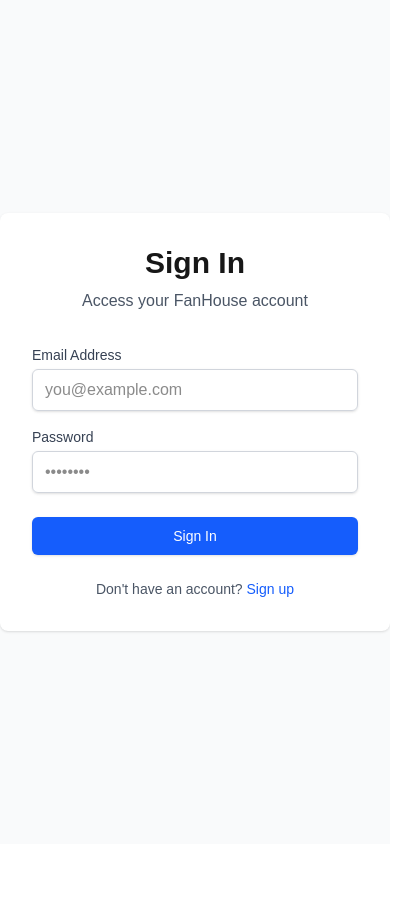
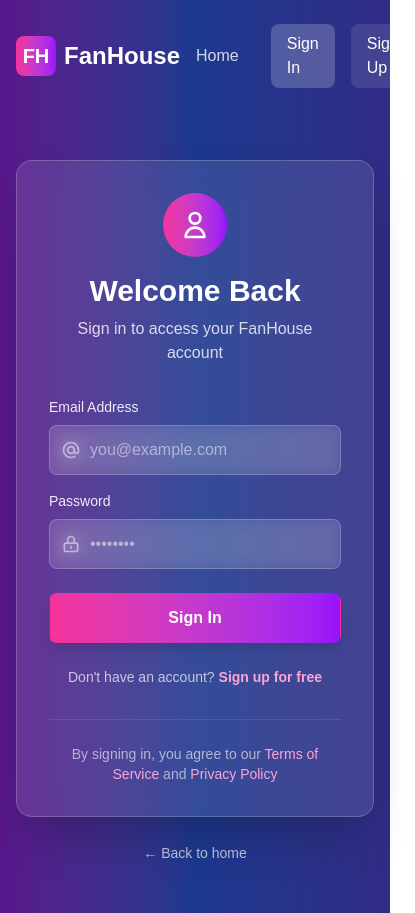
Before and after one commit to Anteneh008/fanhouse-web, a Next.js app: page /login in a window 390 px wide. Shown: the whole page, 415 px wide, since content can reach past the window. Before the commit the page ends 844 px from the top, so only its background shows below. Built offline with nearby package versions, Linux system fonts and the light colour scheme.

Commit message:
Refactor Home and Login pages to enhance UI and navigation. Introduce a new navigation link in the Home page and integrate a PublicNav component in the Login page for improved user experience. Update styling for better visual appeal and responsiveness across both pages.

```diff
--- /dev/null
+++ b/app/components/PublicNav.tsx
@@ -0,0 +1,56 @@
+'use client';
+
+import Link from 'next/link';
+import { usePathname } from 'next/navigation';
+
+export default function PublicNav() {
+  const pathname = usePathname();
+
+  return (
+    <nav className="container mx-auto px-4 sm:px-6 lg:px-8 py-6">
+      <div className="flex items-center justify-between">
+        <Link
+          href="/"
+          className="flex items-center space-x-2 hover:opacity-80 transition-opacity"
+        >
+          <div className="w-10 h-10 bg-linear-to-r from-pink-500 to-purple-600 rounded-lg flex items-center justify-center">
+            <span className="text-white font-bold text-xl">FH</span>
+          </div>
+          <span className="text-2xl font-bold text-white">FanHouse</span>
+        </Link>
+        <div className="flex items-center space-x-4">
+          <Link
+            href="/"
+            className={`px-4 py-2 rounded-lg transition-colors font-medium ${
+              pathname === '/'
+                ? 'bg-white/20 text-white'
+                : 'text-white/80 hover:text-white hover:bg-white/10'
+            }`}
+          >
+            Home
+          </Link>
+          <Link
+            href="/login"
+            className={`px-4 py-2 rounded-lg transition-colors font-medium ${
+              pathname === '/login'
+                ? 'bg-white/20 text-white'
+                : 'text-white/80 hover:text-white hover:bg-white/10'
+            }`}
+          >
+            Sign In
+          </Link>
+          <Link
+            href="/register"
+            className={`px-4 py-2 rounded-lg transition-colors font-medium ${
+              pathname === '/register'
+                ? 'bg-white/20 text-white'
+                : 'bg-white/10 hover:bg-white/20 text-white'
+            }`}
+          >
+            Sign Up
+          </Link>
+        </div>
+      </div>
+    </nav>
+  );
+}
--- a/app/login/page.tsx
+++ b/app/login/page.tsx
@@ -3,6 +3,7 @@
 import { useState, FormEvent } from "react";
 import { useRouter, useSearchParams } from "next/navigation";
 import Link from "next/link";
+import PublicNav from "@/app/components/PublicNav";
 
 export default function LoginPage() {
   const router = useRouter();
@@ -45,19 +46,56 @@
   };
 
   return (
-    <div className="min-h-screen flex items-center justify-center bg-gray-50">
-      <div className="max-w-md w-full space-y-8 p-8 bg-white rounded-lg shadow">
-        <div>
-          <h2 className="text-3xl font-bold text-center">Sign In</h2>
-          <p className="mt-2 text-center text-gray-600">
-            Access your FanHouse account
+    <div className="min-h-screen bg-linear-to-r from-purple-900 via-blue-900 to-indigo-900">
+      <PublicNav />
+
+      <div className="flex items-center justify-center min-h-[calc(100vh-80px)] px-4 sm:px-6 lg:px-8 py-12">
+        <div className="max-w-md w-full">
+          {/* Login Card */}
+          <div className="bg-white/10 backdrop-blur-lg rounded-2xl p-8 border border-white/20 shadow-2xl">
+            <div className="text-center mb-8">
+              <div className="inline-flex w-16 h-16 bg-linear-to-r from-pink-500 to-purple-600 rounded-full items-center justify-center mb-4">
+                <svg
+                  className="w-8 h-8 text-white"
+                  fill="none"
+                  stroke="currentColor"
+                  viewBox="0 0 24 24"
+                >
+                  <path
+                    strokeLinecap="round"
+                    strokeLinejoin="round"
+                    strokeWidth={2}
+                    d="M16 7a4 4 0 11-8 0 4 4 0 018 0zM12 14a7 7 0 00-7 7h14a7 7 0 00-7-7z"
+                  />
+                </svg>
+              </div>
+              <h2 className="text-3xl font-bold text-white mb-2">
+                Welcome Back
+              </h2>
+              <p className="text-white/80">
+                Sign in to access your FanHouse account
               </p>
             </div>
 
-        <form className="mt-8 space-y-6" onSubmit={handleSubmit}>
+            <form className="space-y-6" onSubmit={handleSubmit}>
               {error && (
-            <div className="bg-red-50 border border-red-200 text-red-700 px-4 py-3 rounded">
+                <div className="bg-red-500/20 border border-red-500/50 text-red-200 px-4 py-3 rounded-lg backdrop-blur-sm">
+                  <div className="flex items-center">
+                    <svg
+                      className="w-5 h-5 mr-2"
+                      fill="none"
+                      stroke="currentColor"
+                      viewBox="0 0 24 24"
+                    >
+                      <path
+                        strokeLinecap="round"
+                        strokeLinejoin="round"
+                        strokeWidth={2}
+                        d="M12 8v4m0 4h.01M21 12a9 9 0 11-18 0 9 9 0 0118 0z"
+                      />
+                    </svg>
                     {error}
+                  </div>
                 </div>
               )}
 
@@ -65,10 +103,26 @@
                 <div>
                   <label
                     htmlFor="email"
-                className="block text-sm font-medium text-gray-700"
+                    className="block text-sm font-medium text-white/90 mb-2"
                   >
                     Email Address
                   </label>
+                  <div className="relative">
+                    <div className="absolute inset-y-0 left-0 pl-3 flex items-center pointer-events-none">
+                      <svg
+                        className="h-5 w-5 text-white/50"
+                        fill="none"
+                        stroke="currentColor"
+                        viewBox="0 0 24 24"
+                      >
+                        <path
+                          strokeLinecap="round"
+                          strokeLinejoin="round"
+                          strokeWidth={2}
+                          d="M16 12a4 4 0 10-8 0 4 4 0 008 0zm0 0v1.5a2.5 2.5 0 005 0V12a9 9 0 10-9 9m4.5-1.206a8.959 8.959 0 01-4.5 1.207"
+                        />
+                      </svg>
+                    </div>
                     <input
                       id="email"
                       name="email"
@@ -76,18 +130,35 @@
                       required
                       value={email}
                       onChange={(e) => setEmail(e.target.value)}
-                className="mt-1 block w-full px-3 py-2 border border-gray-300 rounded-md shadow-sm focus:outline-none focus:ring-blue-500 focus:border-blue-500"
+                      className="block w-full pl-10 pr-3 py-3 bg-white/10 border border-white/20 rounded-lg text-white placeholder-white/50 focus:outline-none focus:ring-2 focus:ring-pink-500 focus:border-transparent backdrop-blur-sm transition-all"
                       placeholder="you@example.com"
                     />
+                  </div>
                 </div>
 
                 <div>
                   <label
                     htmlFor="password"
-                className="block text-sm font-medium text-gray-700"
+                    className="block text-sm font-medium text-white/90 mb-2"
                   >
                     Password
                   </label>
+                  <div className="relative">
+                    <div className="absolute inset-y-0 left-0 pl-3 flex items-center pointer-events-none">
+                      <svg
+                        className="h-5 w-5 text-white/50"
+                        fill="none"
+                        stroke="currentColor"
+                        viewBox="0 0 24 24"
+                      >
+                        <path
+                          strokeLinecap="round"
+                          strokeLinejoin="round"
+                          strokeWidth={2}
+                          d="M12 15v2m-6 4h12a2 2 0 002-2v-6a2 2 0 00-2-2H6a2 2 0 00-2 2v6a2 2 0 002 2zm10-10V7a4 4 0 00-8 0v4h8z"
+                        />
+                      </svg>
+                    </div>
                     <input
                       id="password"
                       name="password"
@@ -95,9 +166,10 @@
                       required
                       value={password}
                       onChange={(e) => setPassword(e.target.value)}
-                className="mt-1 block w-full px-3 py-2 border border-gray-300 rounded-md shadow-sm focus:outline-none focus:ring-blue-500 focus:border-blue-500"
+                      className="block w-full pl-10 pr-3 py-3 bg-white/10 border border-white/20 rounded-lg text-white placeholder-white/50 focus:outline-none focus:ring-2 focus:ring-pink-500 focus:border-transparent backdrop-blur-sm transition-all"
                       placeholder="••••••••"
                     />
+                  </div>
                 </div>
               </div>
 
@@ -105,22 +177,76 @@
                 <button
                   type="submit"
                   disabled={isLoading}
-              className="w-full flex justify-center py-2 px-4 border border-transparent rounded-md shadow-sm text-sm font-medium text-white bg-blue-600 hover:bg-blue-700 focus:outline-none focus:ring-2 focus:ring-offset-2 focus:ring-blue-500 disabled:opacity-50 disabled:cursor-not-allowed"
+                  className="w-full flex justify-center items-center py-3 px-4 border border-transparent rounded-lg shadow-lg text-base font-semibold text-white bg-linear-to-r from-pink-500 to-purple-600 hover:from-pink-600 hover:to-purple-700 focus:outline-none focus:ring-2 focus:ring-offset-2 focus:ring-pink-500 disabled:opacity-50 disabled:cursor-not-allowed transition-all transform hover:scale-[1.02] active:scale-[0.98]"
                 >
-              {isLoading ? "Signing in..." : "Sign In"}
+                  {isLoading ? (
+                    <>
+                      <svg
+                        className="animate-spin -ml-1 mr-3 h-5 w-5 text-white"
+                        xmlns="http://www.w3.org/2000/svg"
+                        fill="none"
+                        viewBox="0 0 24 24"
+                      >
+                        <circle
+                          className="opacity-25"
+                          cx="12"
+                          cy="12"
+                          r="10"
+                          stroke="currentColor"
+                          strokeWidth="4"
+                        ></circle>
+                        <path
+                          className="opacity-75"
+                          fill="currentColor"
+                          d="M4 12a8 8 0 018-8V0C5.373 0 0 5.373 0 12h4zm2 5.291A7.962 7.962 0 014 12H0c0 3.042 1.135 5.824 3 7.938l3-2.647z"
+                        ></path>
+                      </svg>
+                      Signing in...
+                    </>
+                  ) : (
+                    "Sign In"
+                  )}
                 </button>
               </div>
 
-          <div className="text-center text-sm">
-            <span className="text-gray-600">Don&apos;t have an account? </span>
+              <div className="text-center">
+                <p className="text-white/70 text-sm">
+                  Don&apos;t have an account?{" "}
                   <Link
                     href="/register"
-              className="font-medium text-blue-600 hover:text-blue-500"
+                    className="font-semibold text-pink-300 hover:text-pink-200 transition-colors"
                   >
-              Sign up
+                    Sign up for free
+                  </Link>
+                </p>
+              </div>
+            </form>
+
+            {/* Divider */}
+            <div className="mt-8 pt-6 border-t border-white/10">
+              <p className="text-center text-white/60 text-sm">
+                By signing in, you agree to our{" "}
+                <Link href="#" className="text-pink-300 hover:text-pink-200">
+                  Terms of Service
+                </Link>{" "}
+                and{" "}
+                <Link href="#" className="text-pink-300 hover:text-pink-200">
+                  Privacy Policy
+                </Link>
+              </p>
+            </div>
+          </div>
+
+          {/* Additional Info */}
+          <div className="mt-6 text-center">
+            <Link
+              href="/"
+              className="text-white/70 hover:text-white text-sm transition-colors"
+            >
+              ← Back to home
             </Link>
           </div>
-        </form>
+        </div>
       </div>
     </div>
   );
--- a/app/page.tsx
+++ b/app/page.tsx
@@ -9,12 +9,15 @@
       {/* Navigation */}
       <nav className="container mx-auto px-4 sm:px-6 lg:px-8 py-6">
         <div className="flex items-center justify-between">
-          <div className="flex items-center space-x-2">
+          <Link
+            href="/"
+            className="flex items-center space-x-2 hover:opacity-80 transition-opacity"
+          >
             <div className="w-10 h-10 bg-linear-to-r from-pink-500 to-purple-600 rounded-lg flex items-center justify-center">
               <span className="text-white font-bold text-xl">FH</span>
             </div>
             <span className="text-2xl font-bold text-white">FanHouse</span>
-          </div>
+          </Link>
           <div className="flex items-center space-x-4">
             {user ? (
               <>
@@ -39,6 +42,12 @@
               </>
             ) : (
               <>
+                <Link
+                  href="/"
+                  className="px-4 py-2 rounded-lg transition-colors font-medium text-white/80 hover:text-white hover:bg-white/10"
+                >
+                  Home
+                </Link>
                 <Link
                   href="/login"
                   className="text-white hover:text-purple-200 transition-colors font-medium"
```
Lines whose indentation alone changed are shown as unchanged.
